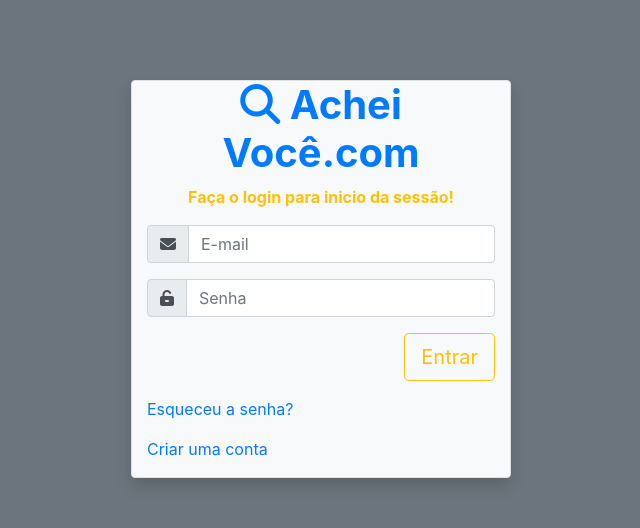
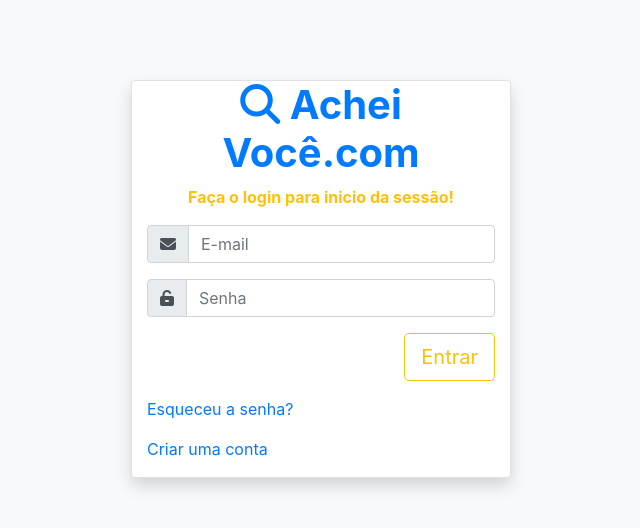
Before and after one commit to GrazyRocha/DS_2_SITE, a PHP site: page /login.php in a window 1280 px wide. Shown: the top 528 px of the page, without its empty margins (319-959 px from the left). Run offline with PHP 8.4, Linux system fonts and the light colour scheme; some libraries are stand-ins or nearby versions.

Commit message:
Update login.php

```diff
--- a/login.php
+++ b/login.php
@@ -19,11 +19,11 @@
     <script src="js/fontawesome.js"></script>
 </head>
 
-<body cz-shortcut-listen="true" class="bg-secondary">
+<body cz-shortcut-listen="true" class="bg-light">
     <main role="main" class="container">
 
         <div class="row">
-            <div class="col-sm-4 offset-sm-4 border shadow bg-light rounded">
+            <div class="col-sm-4 offset-sm-4 border shadow bg-white rounded">
                 <h1 class="text-center">
                     <a href="index.php" class="font-weight-bold"><i class="fas fa-search"></i>
                         Achei Você.com</a>
```
